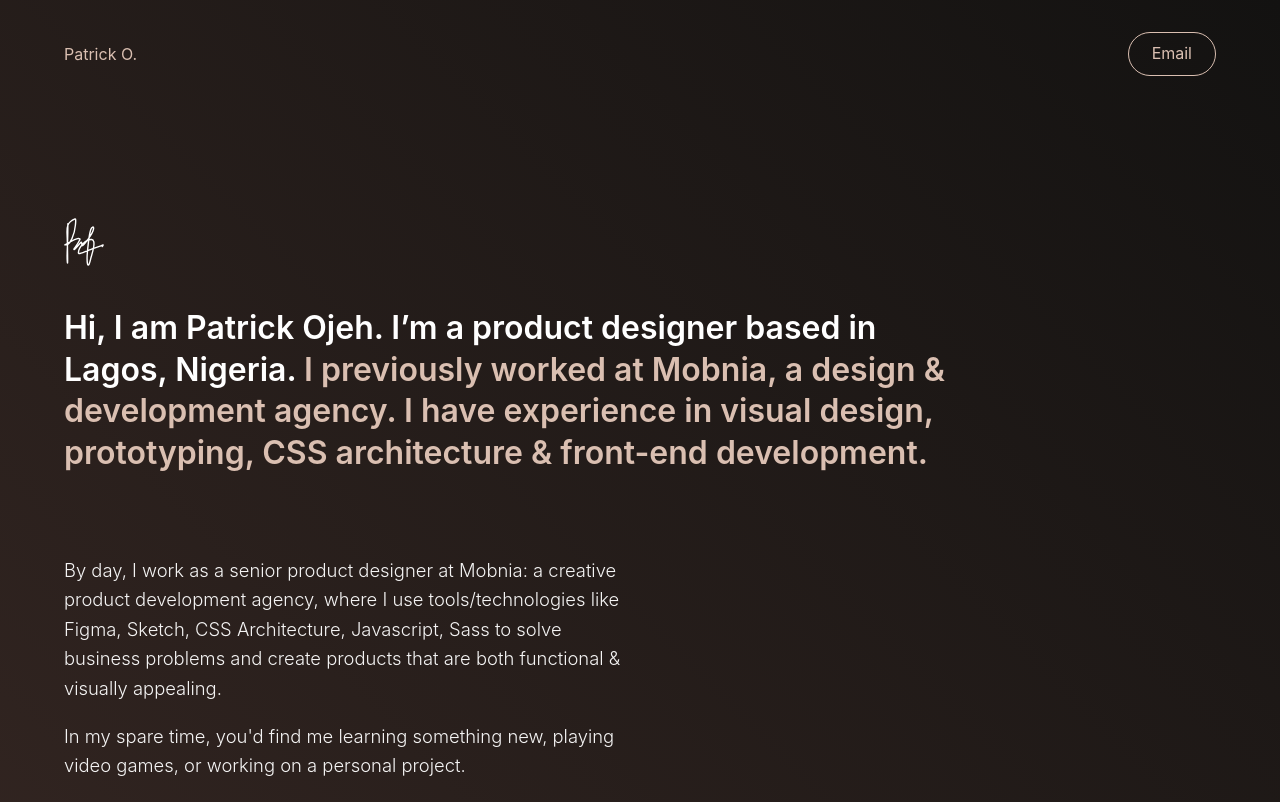
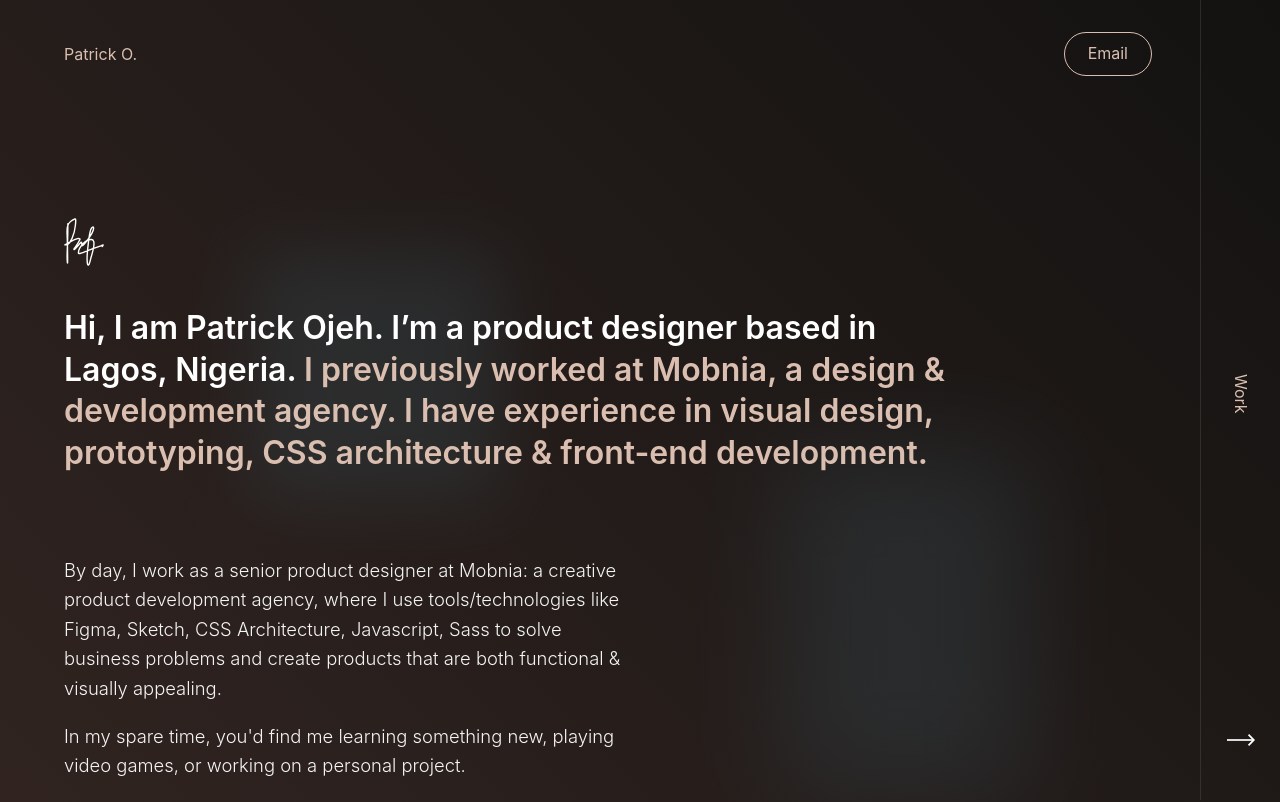
Before and after one commit to patrickojeh/portfolio, a React (Create React App) app: page / in a window 1280 px wide. Shown: the top 802 px of the page. Built offline with nearby package versions, Linux system fonts and the light colour scheme.

Commit message:
added shine shine to background

```diff
--- a/src/App.css
+++ b/src/App.css
@@ -26,9 +26,6 @@
   display: inline-block;
   padding: 11px 23px 13px;
   border-radius: 84px;
-}
-.btn:hover {
-  transform: scale(1.05);
 }
 header {
   /* backdrop-filter: blur(48px); */
@@ -65,6 +62,40 @@ header {
   color: var(--coffee);
   font-weight: 600;
   font-size: 2.5rem;
+}
+.sideNav {
+  position: fixed;
+  right: 0;
+  bottom: 0;
+  height: 100vh;
+  width: 80px;
+  border-left: 1px solid rgb(255 255 255 / 10%);
+  align-items: center;
+  justify-content: center;
+  writing-mode: vertical-rl;
+}
+.sideNav img {
+  position: relative;
+    top: 40vh;
+}
+.shine {
+  background: #354349;
+  filter: blur(35px);
+  height: 250px;
+  left: 250px;
+  opacity: .4;
+  position: absolute;
+  top: 250px;
+  width: 250px;
+  z-index: -1;
+}
+
+.shine--right {
+  filter: blur(50px);
+  height: 350px;
+  left: auto;
+  right: 250px;
+  top: 450px;
 }
 
 @media screen and (min-width: 60em) {
--- a/src/components/Layout/Footer.js
+++ b/src/components/Layout/Footer.js
@@ -4,7 +4,7 @@ import signature from '../../svg/signature.svg';
 const Footer = () => {
   const year = new Date().getFullYear();
 
-  return <footer className="footer">
+  return <footer className="footer pr5-l">
     <div className="mw9 ph5-l ph4-ns ph35 center pt5 pb5-l">
       <div className="flex items-end-l justify-between-l flex-row-l flex-column-l flex-column-reverse pb2">
         <div className="pt0-l pt5 flex flex-column-l flex-row justify-between">
--- a/src/components/Layout/Header.js
+++ b/src/components/Layout/Header.js
@@ -8,7 +8,7 @@ const Header = () => {
           <Link to="/">Patrick O.</Link>
         </span>
         <ol className="list pa0 ma0">
-          <li className="fl w-auto pl4-ns">
+          <li className="fl w-auto pl4-ns pr5-l">
             <a href="mailto:patrickojeh@gmail.com" className="btn">Email</a>
           </li>
         </ol>
--- a/src/index.css
+++ b/src/index.css
@@ -2,6 +2,10 @@
   --white: #fff;
   --near-black: #232323;
   --coffee: #dabfb1;
+}
+
+html {
+  min-height: 100%;
 }
 
 body {
@@ -49,6 +53,11 @@ a {
   color: var(--coffee);
   font-weight: 400;
   text-decoration: none;
+  transition: .2s ease-in all;
+}
+
+a:hover {
+  color: #be8e74;
 }
 
 h1 {
--- a/src/pages/Home.js
+++ b/src/pages/Home.js
@@ -5,6 +5,7 @@ import proworkCoverImage from '../images/projects/prowork/cover.svg';
 import proworkCoverImageMobile from '../images/projects/prowork/cover.png';
 import todoCoverImage from '../images/projects/todo/cover.svg';
 import ussdCoverImage from '../images/projects/ussd/cover.png';
+import whiteArrow from '../images/white-arrow.svg';
 
 const Home = () => {
   return <Layout>
@@ -23,6 +24,12 @@ const Home = () => {
           </a> */}
         </div>
       </div>
+      <div className="shine"></div>
+      <div className="shine shine--right"></div>
+      <Link to="/work" className="sideNav dn flex-l">
+          <span>Work</span>
+          <img src={whiteArrow} />
+      </Link>
     </div>
   </Layout>
 }
```
Also changed, not shown: src/images/white-arrow.svg (added), 1 other file (tests, documents, lock files or other folders).
